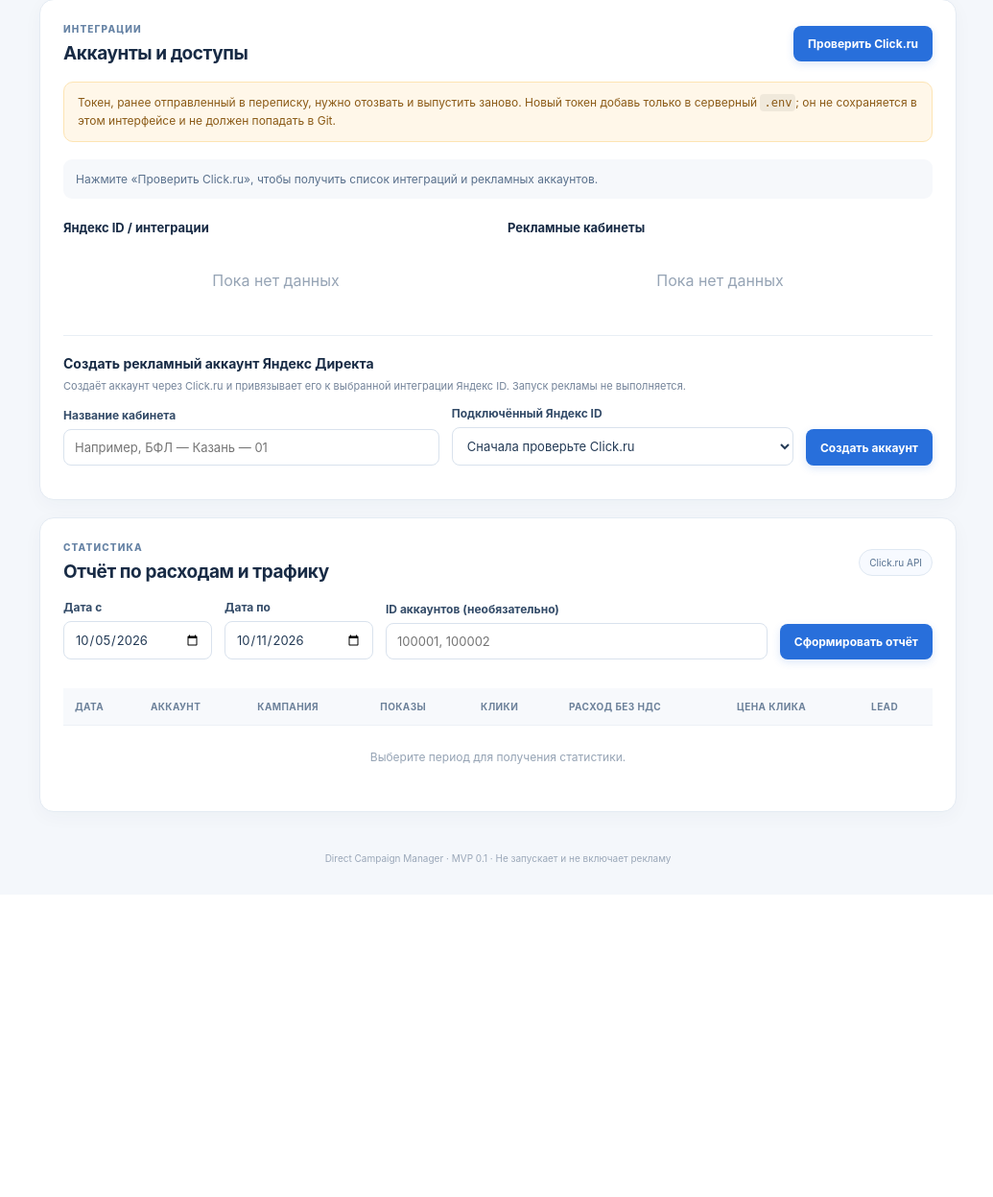
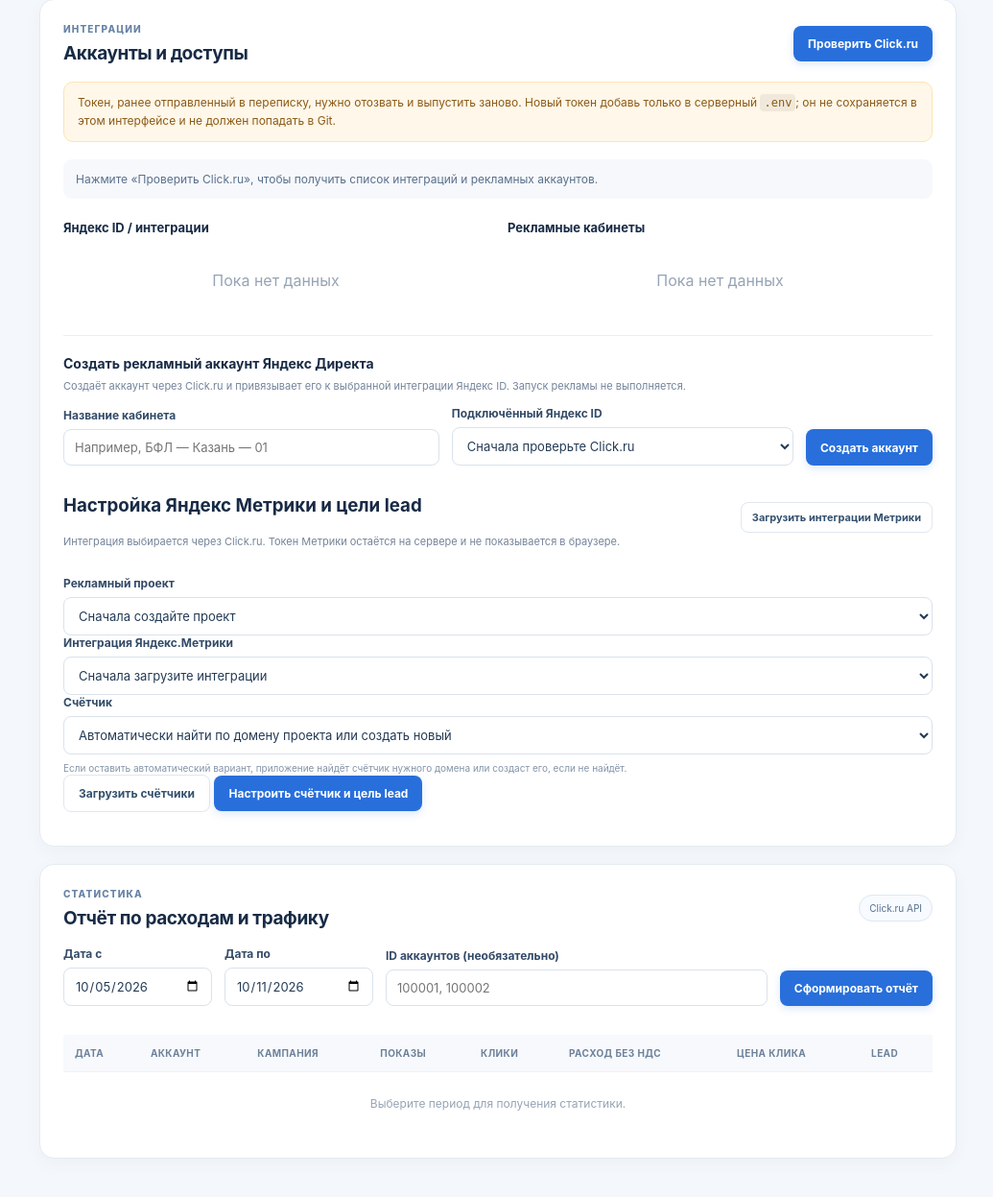
Before and after one commit to dimamarketing001-netizen/addAvto, a FastAPI app: template app/templates/index.html in a window 1280 px wide. Shown: the part 2032-3279 px from the top of the page at 96% size, without its empty margins (245-1280 px from the left). Before the commit the page ends 2932 px from the top, so only its background shows below. Run offline with FastAPI, Linux system fonts and the light colour scheme; the template is opened without the code that fills it, so the values that code supplies are empty.

Commit message:
Add Metrica integration and lead goal setup controls

```diff
--- a/app/templates/index.html
+++ b/app/templates/index.html
@@ -69,6 +69,39 @@
         </form>
         <div id="accountCreateMessage" class="form-message" role="status"></div>
       </div>
+
+      <div class="metrika-setup">
+        <div class="panel-heading">
+          <div><h3>Настройка Яндекс Метрики и цели lead</h3><p class="muted small">Интеграция выбирается через Click.ru. Токен Метрики остаётся на сервере и не показывается в браузере.</p></div>
+          <button id="loadMetrikaIntegrations" class="button button-ghost button-small" type="button">Загрузить интеграции Метрики</button>
+        </div>
+        <form id="metrikaSetupForm" class="metrika-setup-form">
+          <label class="field">Рекламный проект
+            <select name="project_id" id="metrikaProjectId" required><option value="">Сначала создайте проект</option></select>
+          </label>
+          <label class="field">Интеграция Яндекс.Метрики
+            <select name="integration_id" id="metrikaIntegrationId" required><option value="">Сначала загрузите интеграции</option></select>
+          </label>
+          <label class="field">Счётчик
+            <select name="counter_id" id="metrikaCounterId">
+              <option value="">Автоматически найти по домену проекта или создать новый</option>
+            </select>
+            <small>Если оставить автоматический вариант, приложение найдёт счётчик нужного домена или создаст его, если не найдёт.</small>
+          </label>
+          <div class="metrika-buttons">
+            <button id="loadMetrikaCounters" class="button button-ghost" type="button">Загрузить счётчики</button>
+            <button class="button button-primary" type="submit">Настроить счётчик и цель lead</button>
+          </div>
+        </form>
+        <div id="metrikaMessage" class="form-message" role="status"></div>
+        <div id="metrikaResult" class="metrika-result hidden">
+          <div id="metrikaResultSummary" class="metrika-result-summary"></div>
+          <label class="field">Код события после успешной отправки заявки
+            <div class="snippet-row"><code id="metrikaSnippet"></code><button id="copyMetrikaSnippet" class="button button-ghost button-small" type="button">Копировать</button></div>
+          </label>
+          <p id="metrikaInstructions" class="muted small"></p>
+        </div>
+      </div>
     </section>
     <section id="reports" class="panel">
       <div class="panel-heading"><div><div class="eyebrow">СТАТИСТИКА</div><h2>Отчёт по расходам и трафику</h2></div><span class="chip">Click.ru API</span></div>
```
